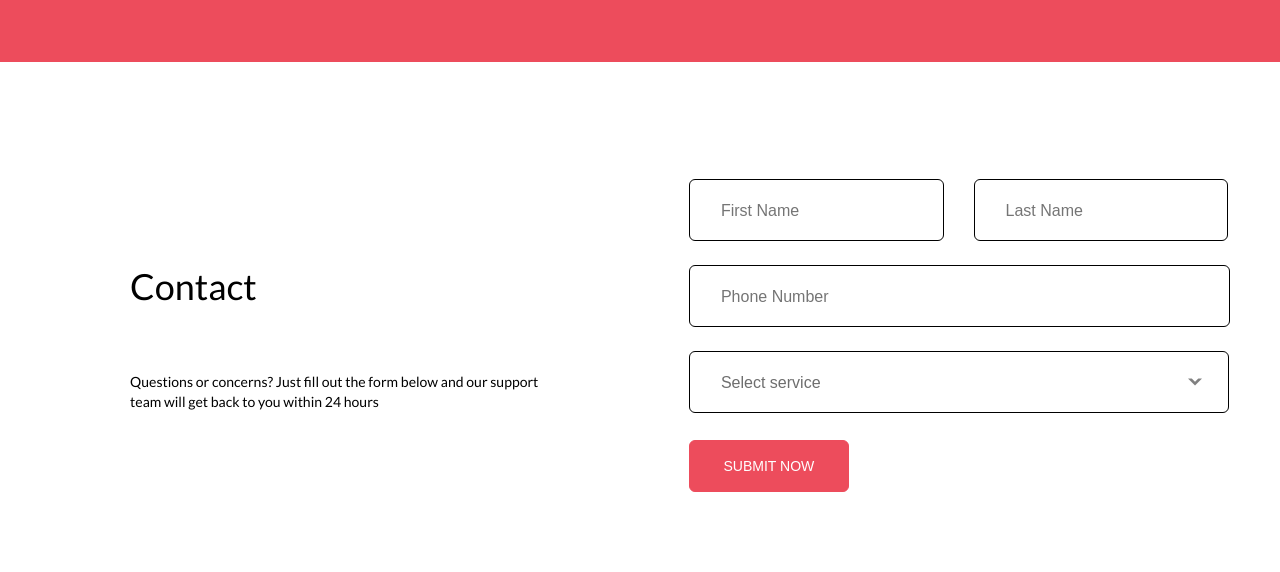
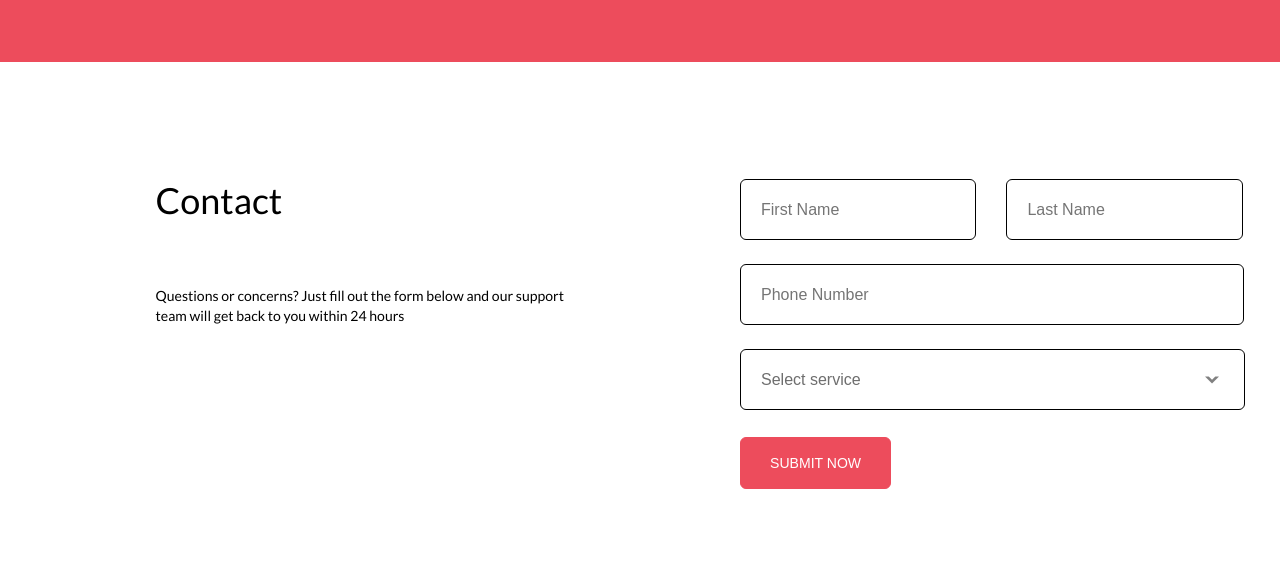
Before and after one commit to VeronikaN7/cursor-blackhawk-hw, a plain HTML site: page homework5/index.html in a window 1280 px wide. Shown: the part 380-952 px from the top of the page. Drawn offline with Linux system fonts and the light colour scheme.

Commit message:
fix size form

```diff
--- a/homework5/index.html
+++ b/homework5/index.html
@@ -40,17 +40,20 @@
                     <p class="left-text-main text">Questions or concerns? Just fill out the form below and our support team
                         will get back to you within 24 hours</p>
                 </div>
-                <div class="contact-right">
+
+                <form class="form"  method="POST">
                     <input type="text" name="first name" placeholder="First Name" class="name" />
                     <input type="text" name="last name" placeholder="Last Name" class="name surname" />
                     <input type="text" name="phone number" placeholder="Phone Number" class="number" />
                     <select name="service" class="service">
                         <option selected disabled>Select service</option>
-                        <option>General service</option>
+                        <option>Service 1</option>
+                        <option>Service 2</option>
                     </select>
 
                     <button type="submit" name="button submit" class="button-submit"> Submit Now</button>
-                </div>
+                </form>
+
             </div>
     </div>
     <footer>
--- a/homework5/style.css
+++ b/homework5/style.css
@@ -18,7 +18,6 @@ body{
     display: flex;
     align-items: center;
     justify-content: center;
-    flex-wrap: wrap;
     width: 100%;
     height: auto;
     background: #ED4C5C;
@@ -73,7 +72,6 @@ body{
     width: 100%;
     display: flex;
     justify-content: space-between;
-    align-items: center;
 }
 .main-content{
     width: 90%;
@@ -81,7 +79,7 @@ body{
 }
 .contact-left{
     width:33.5%;
-    margin: 0 auto;
+    margin: 117px auto;
 
 }
 
@@ -89,17 +87,21 @@ body{
     margin-top:64px;
 }
 
-.contact-right{
+.form{
  display: flex;
+ align-items: center;
  flex-wrap: wrap;
- width:46.18%;
- margin-top:117px;
+ width:100%;
+ max-width: 540px;
+
+
 }
 
 .name{
-    width: 37.5%;
+    width: 36%;
     max-width: 255px;
-    padding: 21px 0 20px 31px;
+    padding: 20px 20px;
+    margin-top: 117px;
     color:#000000;
     font-size: 0.89em;
     line-height: 19px;
@@ -111,9 +113,9 @@ body{
 }
 .number
 {
-    width: 86%;
+    width: 85.5%;
     max-width: 540px;
-    padding: 21px 0 20px 31px;
+    padding: 20px 20px;
     margin-top: 24px;
     color:#000000;
     font-size: 0.89em;
@@ -123,9 +125,9 @@ body{
 
 }
 .service{
-    width: 92%;
+    width: 93.5%;
     max-width: 540px;
-    padding: 21px 0 20px 31px;
+    padding: 20px 20px;
     margin-top: 24px;
     font-size: 0.89em;
     line-height: 19px;
```
